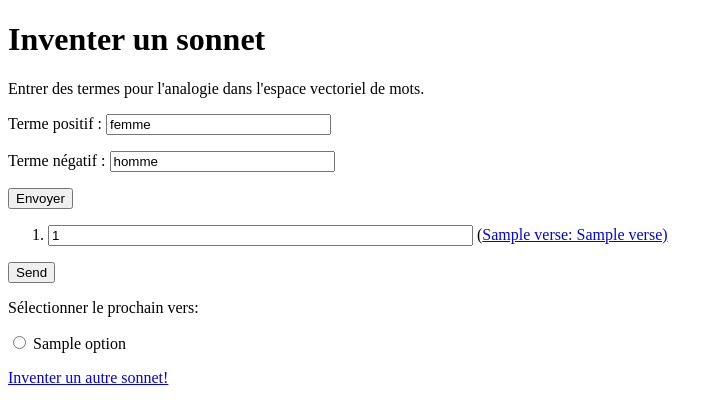
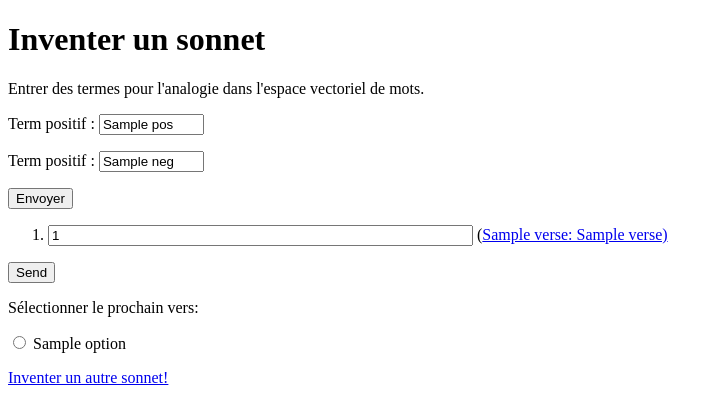
Before and after one commit to mbwolff/SonGenApp, a Flask app: template songen_fr/songen/templates/sonnet.html in a window 1280 px wide. Shown: the top 420 px of the page, without its empty margins (0-722 px from the left). Run offline with Flask 2, Linux system fonts and the light colour scheme; the template is opened without the code that fills it: most values are stand-ins (such as "Sample title", 1, 10 or a date in 2020).

Commit message:
Update sonnet.html

```diff
--- a/songen_fr/songen/templates/sonnet.html
+++ b/songen_fr/songen/templates/sonnet.html
@@ -5,8 +5,8 @@
     <h1>Inventer un sonnet</h1>
     <p>Entrer des termes pour l'analogie dans l'espace vectoriel de mots.</p>
     <form method='post' action='/makeSonnet'>
-    {{ forms.input('Terme positif', 'pos', 'femme') }}
-    {{ forms.input('Terme négatif', 'neg', 'homme') }}
+      <p>Term positif : <input type='text' name='pos' value='{{ pos }}' size='10'></p>
+      <p>Term positif : <input type='text' name='neg' value='{{ neg }}' size='10'></p>
     {% if message %}
       <p class='message'>{{ message }}</P>
     {% endif %}
```
